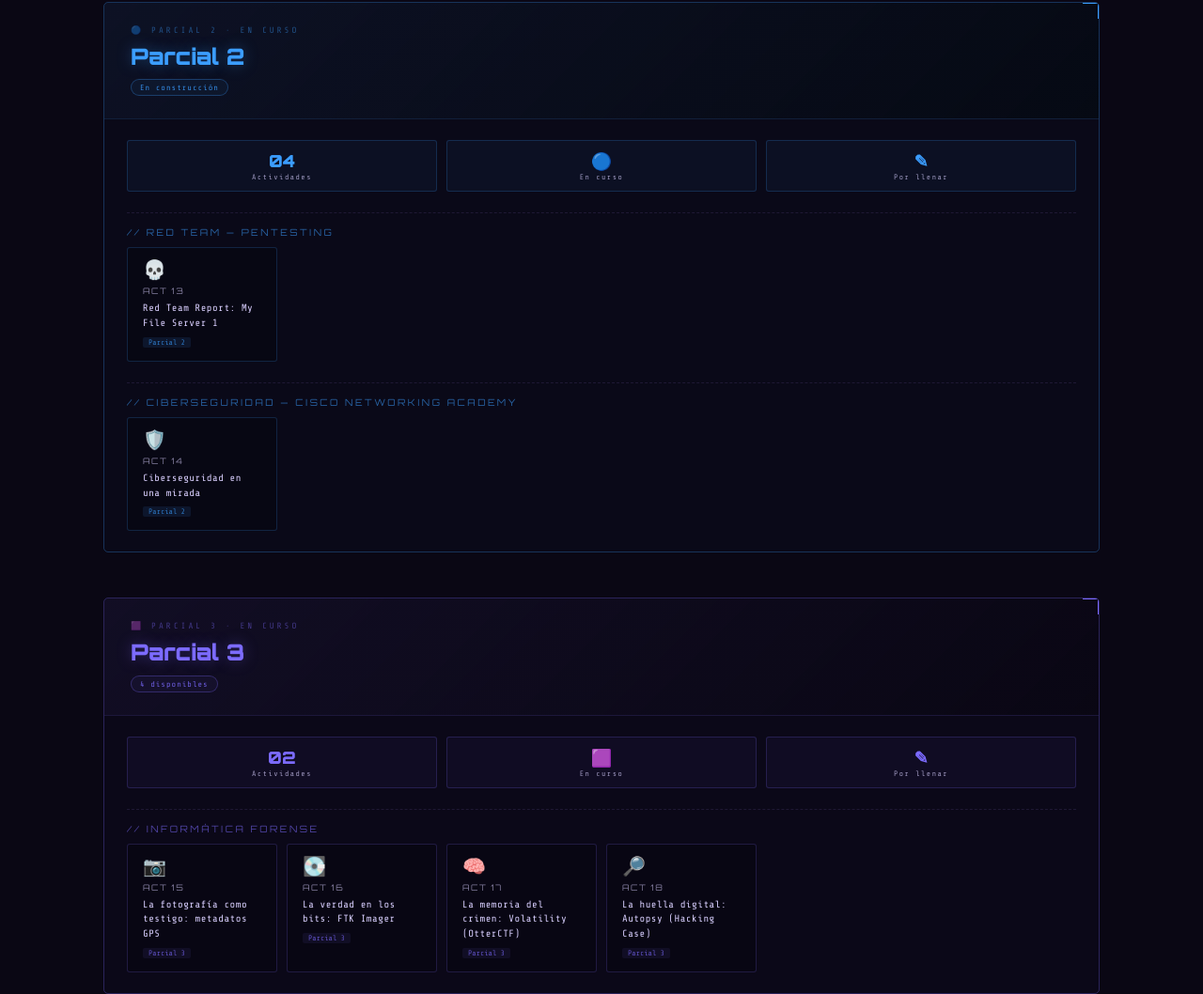
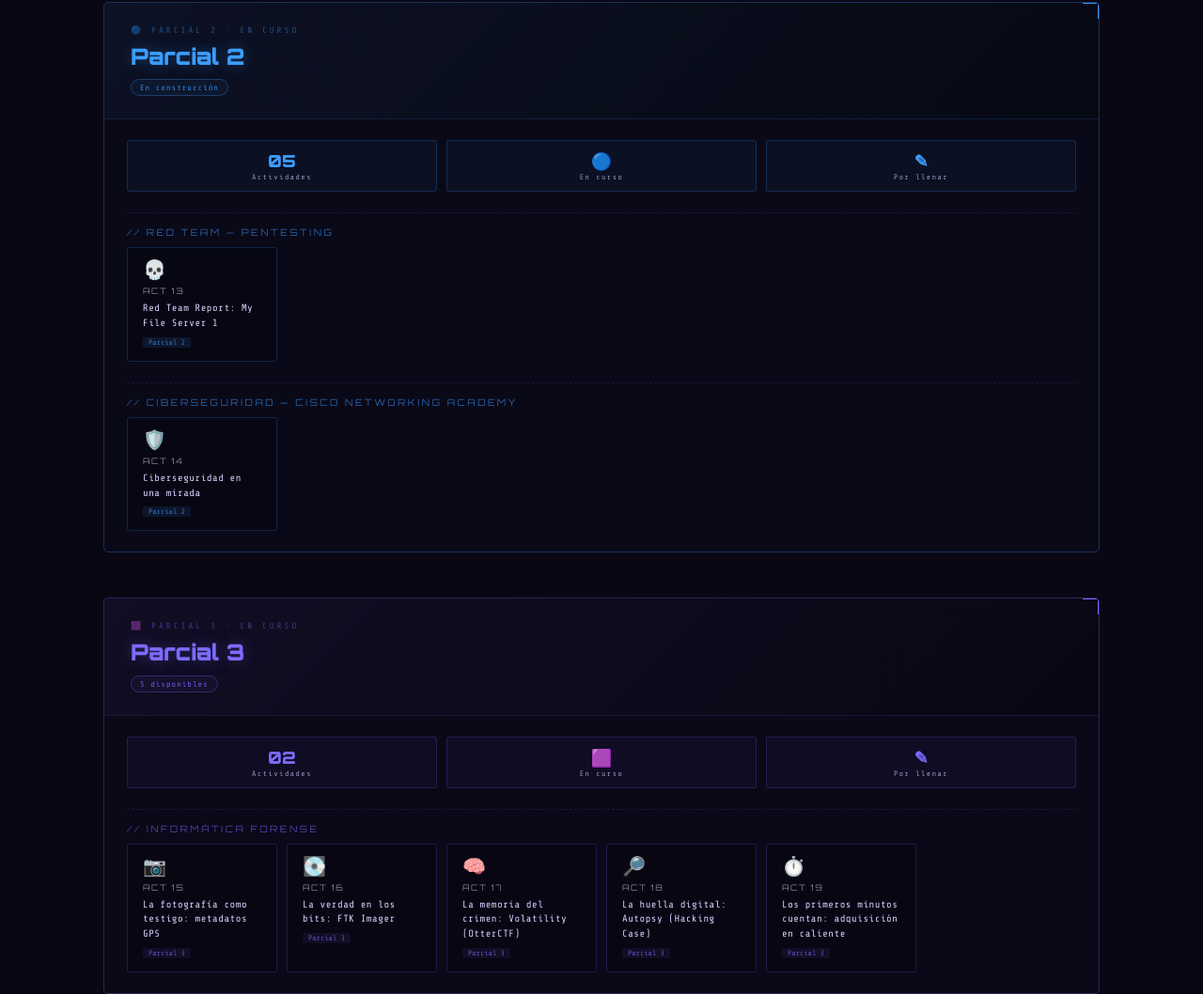
Before and after one commit to iMagi22/PortafolioCNO4, a plain HTML site: page actividades.html in a window 1280 px wide. Shown: the part 1165-2223 px from the top of the page at 94% size. Drawn offline with nearby package versions, Linux system fonts and the light colour scheme.

Commit message:
Update actividades.html

```diff
--- a/actividades.html
+++ b/actividades.html
@@ -165,8 +165,8 @@ footer span{color:var(--gd);}
   <div class="stats-bar">
     <div class="sb-item"><div class="sb-val" style="color:var(--c1);">12</div><div class="sb-lbl">Parcial 1</div></div>
     <div class="sb-item"><div class="sb-val" style="color:var(--c2);">01</div><div class="sb-lbl">Parcial 2</div></div>
-    <div class="sb-item"><div class="sb-val" style="color:var(--c3);">04</div><div class="sb-lbl">Parcial 3</div></div>
-    <div class="sb-item"><div class="sb-val" style="color:var(--g);">17</div><div class="sb-lbl">Disponibles</div></div>
+    <div class="sb-item"><div class="sb-val" style="color:var(--c3);">05</div><div class="sb-lbl">Parcial 3</div></div>
+    <div class="sb-item"><div class="sb-val" style="color:var(--g);">18</div><div class="sb-lbl">Disponibles</div></div>
   </div>
 </header>
 
@@ -287,7 +287,7 @@ footer span{color:var(--gd);}
 
   <div class="p-body">
     <div class="p-stat-row">
-      <div class="p-stat"><div class="sv">04</div><div class="sl">Actividades</div></div>
+      <div class="p-stat"><div class="sv">05</div><div class="sl">Actividades</div></div>
       <div class="p-stat"><div class="sv">🔵</div><div class="sl">En curso</div></div>
       <div class="p-stat"><div class="sv">✎</div><div class="sl">Por llenar</div></div>
     </div>
@@ -322,7 +322,7 @@ footer span{color:var(--gd);}
     <div class="p-eyebrow">🟪 Parcial 3 · En curso</div>
     <div class="p-title">Parcial 3</div>
     <div class="p-pills">
-      <span class="pill">4 disponibles</span>
+      <span class="pill">5 disponibles</span>
     </div>
   </div>
 
@@ -357,6 +357,12 @@ footer span{color:var(--gd);}
         <div class="act-emoji">🔎</div>
         <div class="act-num">ACT 18</div>
         <div class="act-name">La huella digital: Autopsy (Hacking Case)</div>
+        <span class="act-tag">Parcial 3</span>
+      </a>
+      <a href="parcial3/actividad19.html" class="act-btn">
+        <div class="act-emoji">⏱️</div>
+        <div class="act-num">ACT 19</div>
+        <div class="act-name">Los primeros minutos cuentan: adquisición en caliente</div>
         <span class="act-tag">Parcial 3</span>
       </a>
     </div>
```
